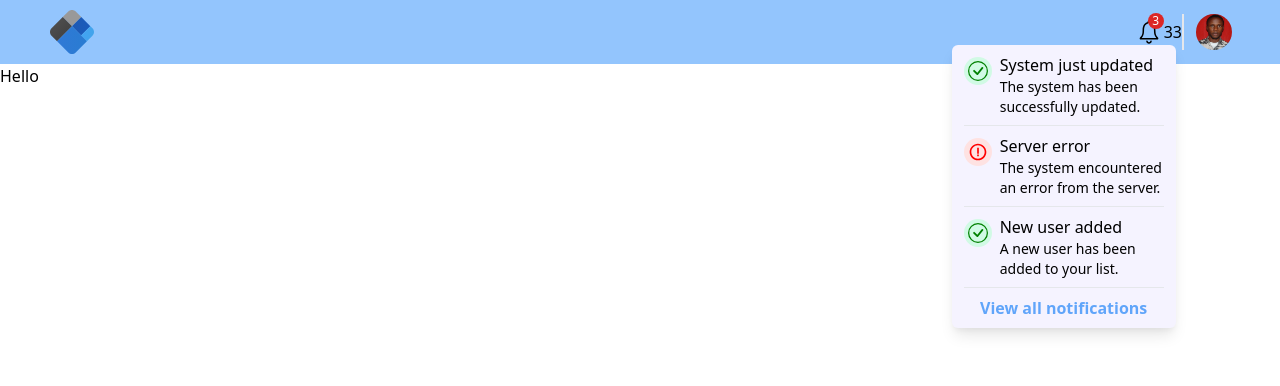
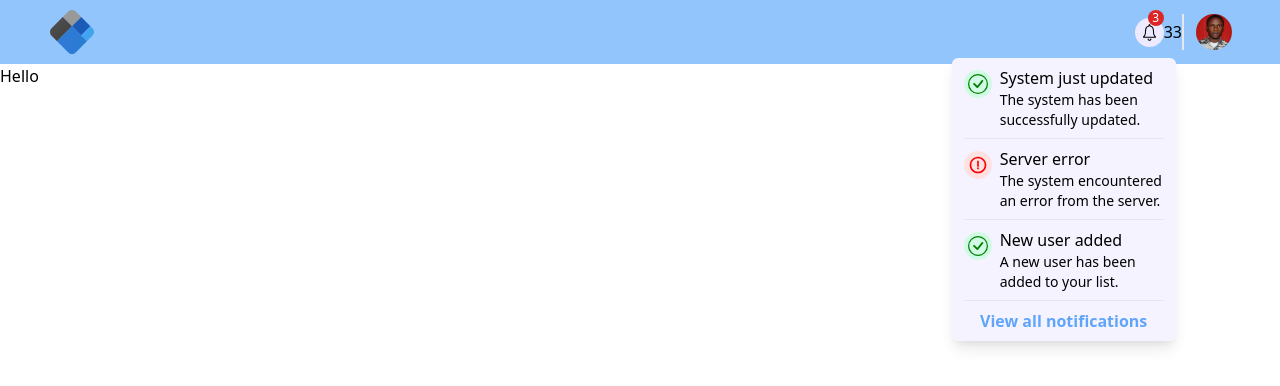
Before and after one commit to aagbotemi/admin-dashboard, a React (Create React App) app: page / in a window 1280 px wide. Both pictures are taken after a click on the icon 1148 px from the left and 32 px from the top of the page. Shown: the top 386 px of the page. Built offline with nearby package versions, Linux system fonts and the light colour scheme.

Commit message:
notification bar completed

```diff
--- /dev/null
+++ b/src/assets/css/index.css
@@ -0,0 +1,15 @@
+@tailwind base;
+@tailwind components;
+@tailwind utilities;
+
+@import './topbar.css';
+
+*, :before, :after {
+  box-sizing: border-box;
+  margin: 0;
+  padding: 0;
+}
+
+html {
+  scroll-behavior: smooth;
+}
--- /dev/null
+++ b/src/assets/css/topbar.css
@@ -0,0 +1,12 @@
+/* TOP BAR CONTAINER */
+
+.topbarIconContainer ul:before {
+  content: "";
+  position: absolute;
+  top: -18px;
+  right: 15.5px;
+  border-left: 10px solid transparent;
+  border-right: 10px solid transparent;
+  border-top: 10px solid transparent;
+  border-bottom: 12px solid rgb(245, 243, 255);;
+}
--- a/src/components/Notification.js
+++ b/src/components/Notification.js
@@ -4,7 +4,7 @@ import { BsCheckCircle } from 'react-icons/bs'
 
 const Notification = () => {
     return (
-        <ul className="bg-purple-50 absolute top-7 -right-3 px-3 rounded-md shadow-lg max-w-xs w-56">
+        <ul className="bg-purple-50 absolute top-10 -right-3 px-3 rounded-md shadow-lg max-w-xs w-56">
             <li>
                 <div className="flex flex-start border-b py-2">
                     <span className="bg-green-100 p-1 rounded-full h-7 mt-1">
--- a/src/components/Topbar.js
+++ b/src/components/Topbar.js
@@ -38,9 +38,9 @@ const Topbar = () => {
                 <img src={Logo} alt="" className="company-logo w-12" />
             </div>
             <div className="rightTopbar flex items-center">
-                <div className="topbarIconContainer flex items-center relative cursor-pointer">
-                    <span className="absolute -top-1 right-0 bg-red-600 text-white text-center text-xs rounded-full w-4 h-4">3</span>
-                    <IoIosNotificationsOutline size="30px" onClick={onClick} />
+                <div className="topbarIconContainer flex items-center relative cursor-pointer bg-purple-100 rounded-full p-1">
+                    <span className="absolute -top-2 right-0 bg-red-600 text-white text-center text-xs rounded-full w-4 h-4">3</span>
+                    <IoIosNotificationsOutline size="21px" onClick={onClick} />
                     {showNotification
                     && ( <Notification />)}
                 </div>
--- a/src/index.js
+++ b/src/index.js
@@ -1,6 +1,6 @@
 import React from 'react';
 import ReactDOM from 'react-dom';
-import './index.css';
+import './assets/css/index.css';
 import App from './App';
 
 ReactDOM.render(
```
Also changed, not shown: src/index.css (deleted, +0 -18 lines).
